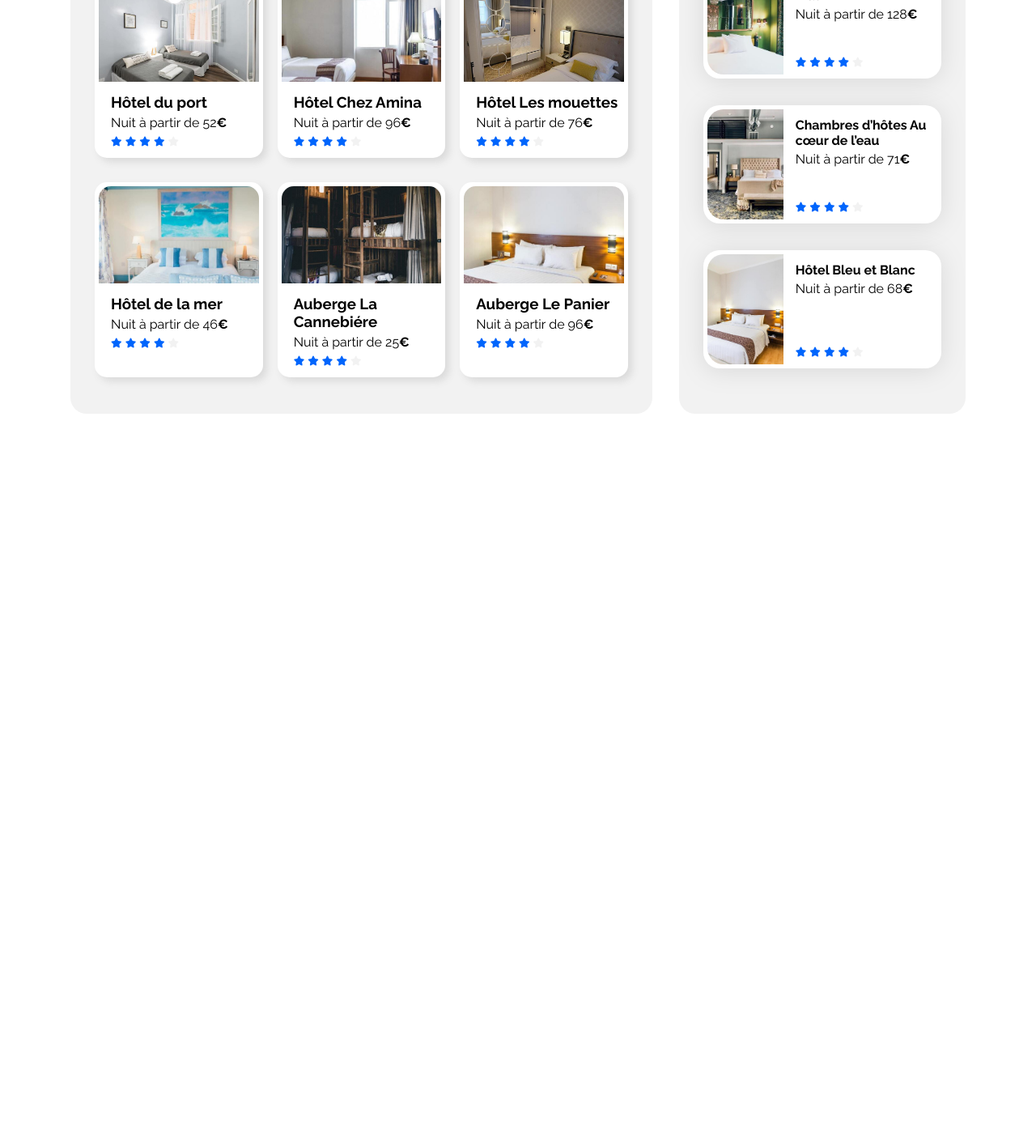
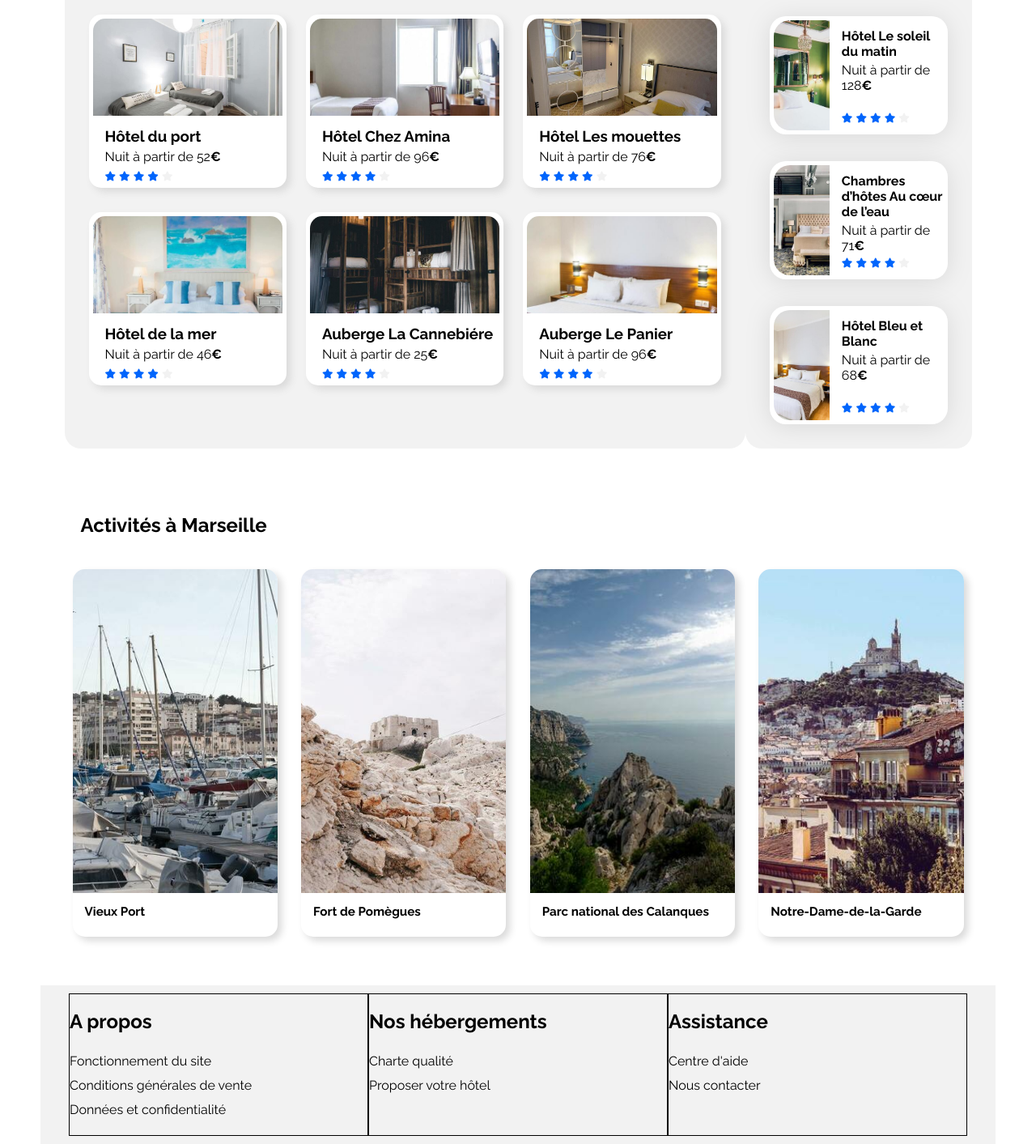
Before and after one commit to Lil33000/Projet02-Booki-OP, a website built with Vite: page index.html in a window 1280 px wide. Shown: the part 564-1977 px from the top of the page at 81% size. Before the commit the page ends 1083 px from the top, so only its background shows below. Built offline with nearby package versions, Linux system fonts and the light colour scheme.

Commit message:
section activities and footer

```diff
--- a/css/style.css
+++ b/css/style.css
@@ -15,6 +15,7 @@
 body {
   display: flex;
   justify-content: center;
+  margin: 0px;
 }
 
 .main-container {
@@ -65,19 +66,20 @@ a {
   display: flex;
   justify-content: space-between;
   align-items: center;
-  height: 100px;
+  height: 55px;
+  padding-bottom: 50px;
 }
 
 #logo {
-  padding: 2.75rem 0 0 0;
-  width: 3.875rem;
-  height: 1.25rem;
+  padding: 44px 0 0 0;
+  width: 62px;
+  height: 20px;
 }
 
 #section-navbar {
   display: flex;
   justify-content: space-between;
-  font-size: 15px;
+  font-size: 0.9em;
   margin-top: 5px;
 }
 
@@ -109,24 +111,22 @@ a {
     margin-bottom: 10px;
 }
 
-#location-search {
+#search-location {
   display: flex;
   align-items: center;
-    font-size: 16px;
+  font-size: 0.95em;
   margin-bottom: 30px;
 }
 
 .div-mark {
-    border-radius: 12px 0px 0px 12px;
+  border-radius: 12px 0 0 12px;
   background-color: #F2F2F2;
   padding: 10px;
   height: 20px;
 }
 
 #input-location {
-    position: relative;
-    right: 2px;
-    height: 20px;
+  height: 40px;
   width: 150px;
   color: black;
   border: none;
@@ -134,25 +134,23 @@ a {
   border-top: 1px solid #F2F2F2;
   border-bottom: 1px solid #F2F2F2;
   padding: 10px;
+  box-sizing: border-box;
 }
 
 #input-location:focus {
-    height: 20px;
   background-color: #DEEBFF;
   outline: 1px solid #0065FC;
 }
 
 #desktop {
-    position: relative;
-    right: 3px;
   color: #ffffff;
   font-weight: bold;
-    font-size: 16px;
+  font-size: 0.95em;
   background-color: #0065FC;
   border: none;
-    border-radius: 0px 12px 12px 0px;
-    height: 37px;
-    padding: 9px 12px 9px 12px;
+  border-radius: 0 12px 12px 0;
+  height: 40px;
+  padding: 9px 12px;
   cursor: pointer;
 }
 
@@ -194,7 +192,7 @@ a {
 
 .types span {
     font-weight: bold;
-    font-size: 16px;
+    font-size: 0.95em;
     padding: 0px 10px;
 }
 
@@ -231,7 +229,6 @@ a {
     display: flex;
     align-items: center;
     margin-top: 20px;
-
 }
 
 #info .fa-info {
@@ -263,12 +260,11 @@ a {
 
 /****** Hebergements ***********/
 #hebergements {
-  width: 65%;
+  width:100%;
 }
 
 .card-hotel {
   width: 30%;
-  min-width: 120px;
   background-color: white;
   padding: 5px;
   margin: 15px 0px;
@@ -293,6 +289,9 @@ a {
     margin: 5px 0px 5px 15px;
 }
 
+.card-hotel span {
+  margin: 5px 0px 5px 15px;
+}
 
 #list-cards-hotels {
   display: flex;
@@ -346,6 +345,83 @@ a {
   margin-bottom: 5px;
 }
 
+/*********ACTIVITES*************/
+
+#activities {
+  margin-bottom: 50px;
+  margin-top: 50px;
+  padding: 10px 10px 10px 10px;
+}
+
+#activities h2
+{
+  margin-bottom: 40px;
+  margin-left: 10px;
+}
+.activities-card {
+  background-color: #ffffff;
+  border-radius: 15px;
+  box-shadow: 5px 5px 10px #DADADA;
+  overflow: hidden;
+  transition: 0.3s;
+}
+
+
+.activities-card h3 {
+  height: 25px;
+  width: auto;
+  font-size: 0.95em;
+  padding: 10px 10px 15px 15px;
+  margin: 0;
+}
+
+.activities-card img {
+  object-fit: cover;
+}
+
+.activities-dim {
+  width: 23%;
+  height: auto;
+}
+
+.full {
+  width: 100%;
+  height: 400px;
+}
+
+#activities-list {
+  display: flex;
+  justify-content: space-between;
+}
+
+/*********FOOTER*************/
+
+footer {
+  max-width: 1440px;
+  margin: auto;
+  display: flex;
+  background-color: #F2F2F2;
+  padding: 10px 35px
+}
+
+.footer-div {
+  flex: 1;     /**regarder flex : 1*/
+  border: 1px solid;
+}
+
+.footer-div ul {
+  padding-left: 0px;
+  line-height: 30px;
+}
+
+.no-point {
+  list-style-type: none;
+}
+.footer-div a:hover {
+  color: #0065FC;
+}
+
+
 /* Le code ci-dessous correspond à la version responsive uniquement */
 
 /****** Media queries ***********/
--- a/index.html
+++ b/index.html
@@ -4,7 +4,11 @@
     <meta charset="UTF-8" />
     <meta name="viewport" content="width=device-width, initial-scale=1.0" />
     <title>Booki</title>
-    <link rel="icon" href="images/hebergements/booki2.svg" type="images/x-icon"/>
+    <link
+      rel="icon"
+      href="images/hebergements/booki2.svg"
+      type="images/x-icon"
+    />
     <link rel="preconnect" href="https://fonts.googleapis.com" />
     <link rel="preconnect" href="https://fonts.gstatic.com" crossorigin />
     <link
@@ -23,21 +27,18 @@
 
   <body>
     <div class="main-container">
-      <header>
-        <section id="header">
+      <header id="header">
         <img id="logo" src="./images/logo/Booki@3x.png" alt="Booki" />
         <nav id="section-navbar">
           <a href="#hebergements">Hébergements</a>
           <a href="/">Activités</a>
         </nav>
-        </section>
       </header>
       <main id="page">
         <section id="block-search">
-          <div>
           <h1>Trouver votre hébergement pour des vacances de rêve</h1>
           <p>En plein centre-ville ou en pleine nature</p>
-          </div>
+          <!--mettre en flex FIX: j'ai enlevé la position relative des childrens pour que flexbox s'occupe de la dispo des éléments -->
           <form id="search-location">
             <i class="fas fa-map-marker-alt div-mark"></i>
             <input
@@ -50,7 +51,7 @@
           </form>
 
           <div id="filter">
-            <p>Filtres</p>
+            <h2>Filtres</h2>
             <div id="list-filter">
               <div class="types">
                 <i class="fa-solid fa-money-bill-wave fa-lg icon"></i>
@@ -80,7 +81,7 @@
           <section id="hebergements">
             <h2>Hébergements à Marseille</h2>
             <div id="list-cards-hotels">
-              <a href="/" class="card-hotel">
+              <a href="#" class="card-hotel">
                 <article>
                   <img
                     src="./images/hebergements/fred-kleber.jpg"
@@ -88,7 +89,7 @@
                   />
                   <h3>Hôtel du port</h3>
                   <p>Nuit à partir de 52<strong>€</strong></p>
-                  <p>
+                  <span>
                     <i class="fa-xs fa-solid fa-star" aria-hidden="true"></i>
                     <i class="fa-xs fa-solid fa-star" aria-hidden="true"></i>
                     <i class="fa-xs fa-solid fa-star" aria-hidden="true"></i>
@@ -97,10 +98,10 @@
                       class="fa-xs fa-solid fa-star neutral-star"
                       aria-hidden="true"
                     ></i>
-                  </p>
+                  </span>
                 </article>
               </a>
-              <a href="/" class="card-hotel">
+              <a href="#" class="card-hotel">
                 <article>
                   <img
                     src="./images/hebergements/febrian-zakaria.jpg"
@@ -108,7 +109,7 @@
                   />
                   <h3>Hôtel Chez Amina</h3>
                   <p>Nuit à partir de 96<strong>€</strong></p>
-                  <p>
+                  <span>
                     <i class="fa-xs fa-solid fa-star" aria-hidden="true"></i>
                     <i class="fa-xs fa-solid fa-star" aria-hidden="true"></i>
                     <i class="fa-xs fa-solid fa-star" aria-hidden="true"></i>
@@ -117,10 +118,10 @@
                       class="fa-xs fa-solid fa-star neutral-star"
                       aria-hidden="true"
                     ></i>
-                  </p>
+                  </span>
                 </article>
               </a>
-              <a href="/" class="card-hotel">
+              <a href="#" class="card-hotel">
                 <article>
                   <img
                     src="./images/hebergements/reisetopia.jpg"
@@ -128,7 +129,7 @@
                   />
                   <h3>Hôtel Les mouettes</h3>
                   <p>Nuit à partir de 76<strong>€</strong></p>
-                  <p>
+                  <span>
                     <i class="fa-xs fa-solid fa-star" aria-hidden="true"></i>
                     <i class="fa-xs fa-solid fa-star" aria-hidden="true"></i>
                     <i class="fa-xs fa-solid fa-star" aria-hidden="true"></i>
@@ -137,10 +138,10 @@
                       class="fa-xs fa-solid fa-star neutral-star"
                       aria-hidden="true"
                     ></i>
-                  </p>
+                  </span>
                 </article>
               </a>
-              <a href="/" class="card-hotel">
+              <a href="#" class="card-hotel">
                 <article>
                   <img
                     src="./images/hebergements/annie-spratt.jpg"
@@ -148,7 +149,7 @@
                   />
                   <h3>Hôtel de la mer</h3>
                   <p>Nuit à partir de 46<strong>€</strong></p>
-                  <p>
+                  <span>
                     <i class="fa-xs fa-solid fa-star" aria-hidden="true"></i>
                     <i class="fa-xs fa-solid fa-star" aria-hidden="true"></i>
                     <i class="fa-xs fa-solid fa-star" aria-hidden="true"></i>
@@ -157,10 +158,10 @@
                       class="fa-xs fa-solid fa-star neutral-star"
                       aria-hidden="true"
                     ></i>
-                  </p>
+                  </span>
                 </article>
               </a>
-              <a href="/" class="card-hotel">
+              <a href="#" class="card-hotel">
                 <article>
                   <img
                     src="./images/hebergements/nicate-lee.jpg"
@@ -168,7 +169,7 @@
                   />
                   <h3>Auberge La Cannebiére</h3>
                   <p>Nuit à partir de 25<strong>€</strong></p>
-                  <p>
+                  <span>
                     <i class="fa-xs fa-solid fa-star" aria-hidden="true"></i>
                     <i class="fa-xs fa-solid fa-star" aria-hidden="true"></i>
                     <i class="fa-xs fa-solid fa-star" aria-hidden="true"></i>
@@ -177,10 +178,10 @@
                       class="fa-xs fa-solid fa-star neutral-star"
                       aria-hidden="true"
                     ></i>
-                  </p>
+                  </span>
                 </article>
               </a>
-              <a href="/" class="card-hotel">
+              <a href="#" class="card-hotel">
                 <article>
                   <img
                     src="./images/hebergements/febrian-zakaria2.jpg"
@@ -188,7 +189,7 @@
                   />
                   <h3>Auberge Le Panier</h3>
                   <p>Nuit à partir de 96<strong>€</strong></p>
-                  <p>
+                  <span>
                     <i class="fa-xs fa-solid fa-star" aria-hidden="true"></i>
                     <i class="fa-xs fa-solid fa-star" aria-hidden="true"></i>
                     <i class="fa-xs fa-solid fa-star" aria-hidden="true"></i>
@@ -197,7 +198,7 @@
                       class="fa-xs fa-solid fa-star neutral-star"
                       aria-hidden="true"
                     ></i>
-                  </p>
+                  </span>
                 </article>
               </a>
             </div>
@@ -294,8 +295,85 @@
             </div>
           </section>
         </div>
+        <section id="activities">
+          <h2>Activités à Marseille</h2>
+          <div id="activities-list">
+            <div class="activities-dim">
+              <a href="#">
+                <!--enlever balise pas utile-->
+                <article class="activities-card">
+                  <img
+                    src="./images/activites/reno-laithienne.jpg"
+                    class="full"
+                    alt="Vieux Port"
+                  />
+                  <h3>Vieux Port</h3>
+                </article>
+              </a>
+            </div>
+            <div class="activities-dim">
+              <a href="#">
+                <article class="activities-card">
+                  <img
+                    src="./images/activites/paul-hermann.jpg"
+                    class="full"
+                    alt="Fort de Pomègues"
+                  />
+                  <h3>Fort de Pomègues</h3>
+                </article>
+              </a>
+            </div>
+            <div class="activities-dim">
+              <a href="#">
+                <article class="activities-card">
+                  <img
+                    src="./images/activites/kilyan-sockalingum.jpg"
+                    class="full"
+                    alt="Parc national des Calanques"
+                  />
+                  <h3>Parc national des Calanques</h3>
+                </article>
+              </a>
+            </div>
+            <div class="activities-dim">
+              <a href="#">
+                <article class="activities-card">
+                  <img
+                    src="./images/activites/florian-wehde.jpg"
+                    class="full"
+                    alt="Notre-Dame-de-la-Garde"
+                  />
+                  <h3>Notre-Dame-de-la-Garde</h3>
+                </article>
+              </a>
+            </div>
+          </div>
+        </section>
       </main>
-      <footer></footer>
+      <footer>
+        <div class="footer-div">
+          <h2>A propos</h2>
+          <ul class="no-point">
+            <li><a href="#">Fonctionnement du site</a></li>
+            <li><a href="#">Conditions générales de vente</a></li>
+            <li><a href="#">Données et confidentialité</a></li>
+          </ul>
+        </div>
+        <div class="footer-div">
+          <h2>Nos hébergements</h2>
+          <ul class="no-point">
+            <li><a href="#">Charte qualité</a></li>
+            <li><a href="#">Proposer votre hôtel</a></li>
+          </ul>
+        </div>
+        <div class="footer-div">
+          <h2>Assistance</h2>
+          <ul class="no-point">
+            <li><a href="#">Centre d'aide</a></li>
+            <li><a href="#">Nous contacter</a></li>
+          </ul>
+        </div>
+      </footer>
     </div>
   </body>
 </html>
```
Lines whose indentation alone changed are shown as unchanged.
